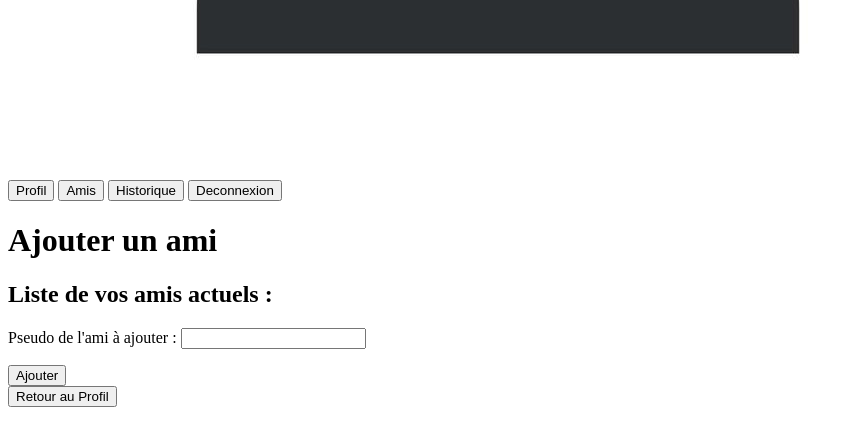
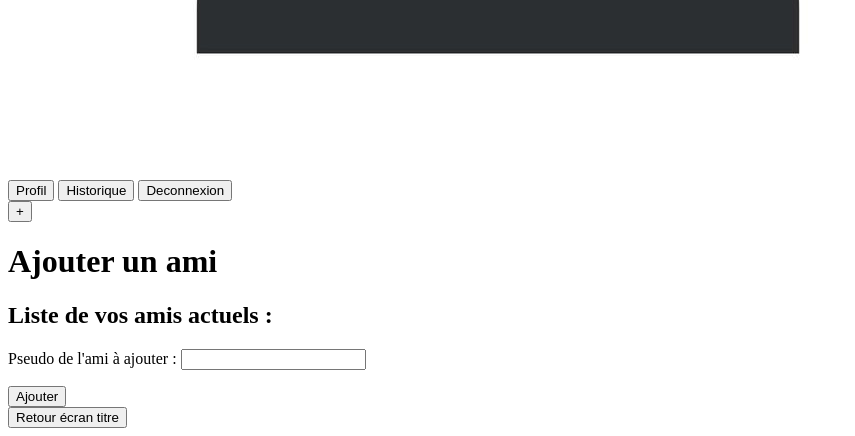
Before and after one commit to mcreus/ft_transcendence, a Django app: page /add_friend/ in a window 1280 px wide. Shown: the part 848-1284 px from the top of the page, without its empty margins (0-855 px from the left). Before the commit the page ends 1255 px from the top, so only its background shows below. Run offline with Django 4.2, Linux system fonts and the light colour scheme; the visitor is signed in with stand-in values (Sample User, id 1); data comes from the database, SQL or seed files in the repository; data that the repository does not hold is empty.

Commit message:
bouton ajouter un amis sur la liste d'amis

```diff
--- a/django/ft_transcendence/templates/add_friend.html
+++ b/django/ft_transcendence/templates/add_friend.html
@@ -15,5 +15,5 @@
 		<div>{{ error }}</div>
 		<button class="buttonClassique" type="button" id="add_friend" onclick="submitForm('add_friend')">Ajouter</button>
 	</form>
-	<button class="buttonClassique" onclick="goTo('')">Retour au Profil</button>
+	<button class="buttonClassique" onclick="goTo('')">Retour écran titre</button>
 </div>
--- a/django/ft_transcendence/templates/friendBar.html
+++ b/django/ft_transcendence/templates/friendBar.html
@@ -1,4 +1,3 @@
-{% if user.amis.all %}
 <div class="sidebar" id="sidebar">
     <div class="friend-list" id="friendList">
         {% for ami in user.amis.all %}
@@ -9,4 +8,4 @@
         {% endfor %}
     </div>
 </div>
-{% endif %}
+<button class="addfriendbutton" onclick="goTo('add_friend')">+</button>
--- a/django/ft_transcendence/templates/ruban.html
+++ b/django/ft_transcendence/templates/ruban.html
@@ -15,7 +15,6 @@
 				<img src="{{ request.user.profile_photo.url }}" id="profilImage" alt="Profil"/>
 				<div class="dropdown-child">
 					<button onclick="goTo('profile')">Profil</button>
-					<button onclick="goTo('add_friend')">Amis</button>
 					<button onclick="goTo('historic')">Historique</button>
 					<button onclick="goTo('logout')">Deconnexion</button>
 				</div>
```
Also changed, not shown: django/ft_transcendence/static/css/friendBar.css (+17 -0 lines).
